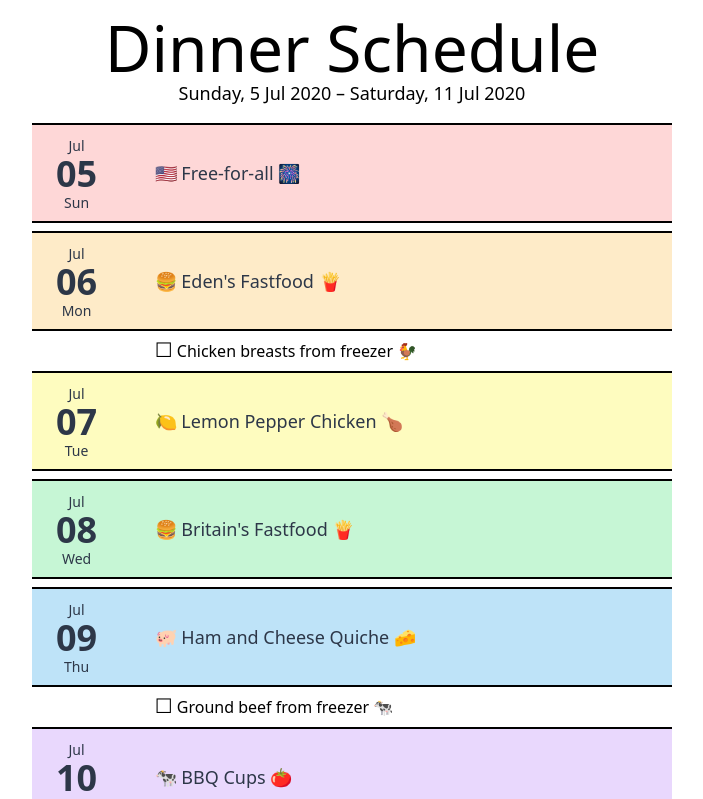
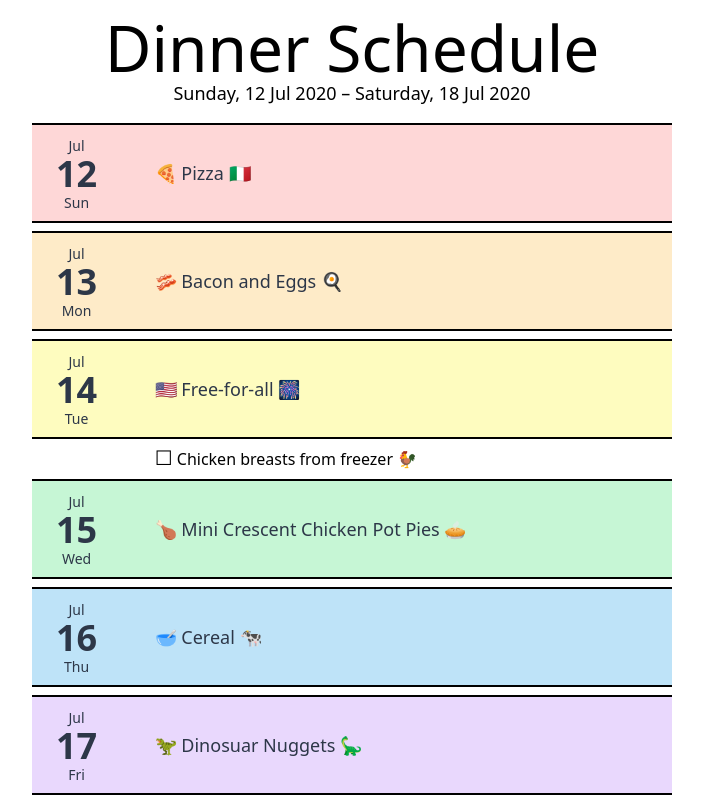
Before and after one commit to aldahodzic/family-meal-schedule, a React (Create React App) app: page / in a window 1280 px wide. Shown: the top 799 px of the page, without its empty margins (288-991 px from the left). Built offline with nearby package versions, Linux system fonts and the light colour scheme.

Commit message:
Adds Schedule for 12 Jul 2020

```diff
--- a/src/App.js
+++ b/src/App.js
@@ -1,6 +1,6 @@
 import React from 'react';
 import MealPlan from './MealPlan';
-import mealPlanData from './mealPlans/20200705.json';
+import mealPlanData from './mealPlans/20200712.json';
 import { format, addDays } from 'date-fns';
 
 function App() {
--- /dev/null
+++ b/src/mealPlans/20200712.json
@@ -0,0 +1,27 @@
+{
+  "start": "12 Jul 2020",
+  "days": [
+    {
+      "dinner": "🍕 Pizza 🇮🇹"
+    },
+    {
+      "dinner": "🥓 Bacon and Eggs 🍳"
+    },
+    {
+      "dinner": "🇺🇸 Free-for-all 🎆",
+      "tasks": ["Chicken breasts from freezer 🐓"]
+    },
+    {
+      "dinner": "🍗 Mini Crescent Chicken Pot Pies 🥧"
+    },
+    {
+      "dinner": "🥣 Cereal 🐄"
+    },
+    {
+      "dinner": "🦖 Dinosuar Nuggets 🦕"
+    },
+    {
+      "dinner": "🍔 Fastfood 🍟"
+    }
+  ]
+}
```
